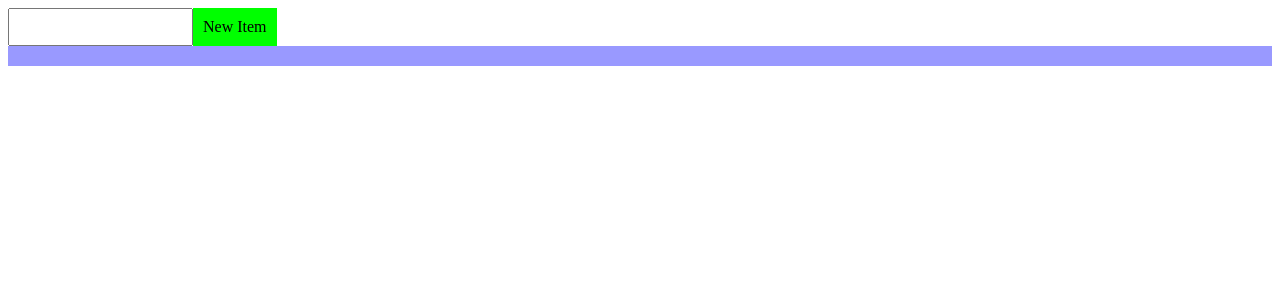
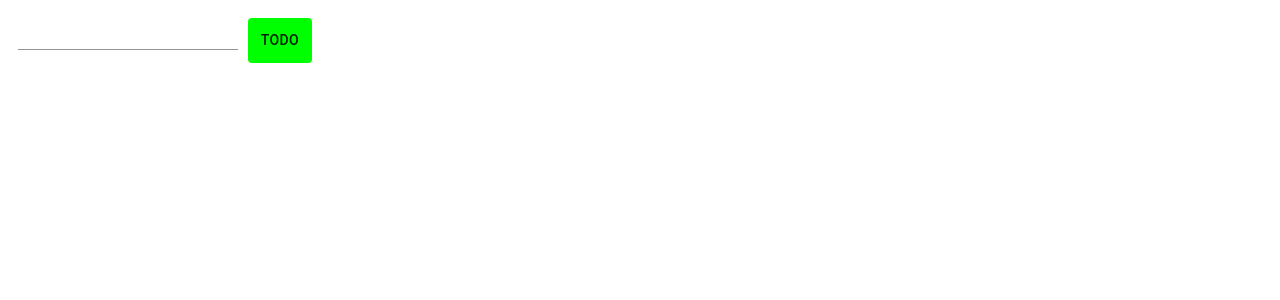
Before and after one commit to jcstange/todo, a React (Create React App) app: page / in a window 1280 px wide. Shown: the top 300 px of the page. Built offline with nearby package versions, Linux system fonts and the light colour scheme.

Commit message:
Improves UI with Material Components

```diff
--- a/package.json
+++ b/package.json
@@ -3,6 +3,8 @@
   "version": "0.1.0",
   "private": true,
   "dependencies": {
+    "@material-ui/core": "^4.12.3",
+    "@material-ui/icons": "^4.11.2",
     "@reduxjs/toolkit": "^1.6.1",
     "@types/react-dom": "^17.0.9",
     "@types/react-redux": "^7.1.18",
--- a/src/App.tsx
+++ b/src/App.tsx
@@ -3,6 +3,7 @@ import { useDispatch, useSelector } from 'react-redux'
 import { Dispatch } from 'redux'
 import { addTodo } from './actions'
 import { TodoListItem } from './todo'
+import { TextField, Button } from '@material-ui/core'
 
 export const App : React.FC = () => {
 
@@ -15,7 +16,13 @@ export const App : React.FC = () => {
             display: "inline"
         },
         input: {
-            display: 'flex'
+            display: 'flex',
+            flex:'space-between',
+            padding: 10,
+        },
+        list: {
+            display: 'inline-block',
+            margin: 10
         },
         button: {
             borderWidth: 3,
@@ -53,16 +60,16 @@ export const App : React.FC = () => {
 
     return <div style={styles.app}>
         <div style= {styles.input}>
-            <input type="text" name="todo" />
-            <div
+            <TextField type="text" id="todo" name="todo" style={{marginRight: 10}}/>
+            <Button
                 style= {styles.button}
                 onClick={() => {
                     const todo = createTodo()
                     if(todo !== null) dispatch(addTodo(todo))
                 }}>
-                New Item
-            </div>
+                TODO
+            </Button>
         </div>
-        <div style= {{...styles.button, backgroundColor: '#9999FF'}}>{todoList()}</div>
+        <div style= {styles.list}>{todoList()}</div>
         </div>
 }
--- a/src/todo.tsx
+++ b/src/todo.tsx
@@ -3,6 +3,8 @@ import React from 'react'
 import { useDispatch } from 'react-redux'
 import { Dispatch } from 'redux'
 import { checkTodo, uncheckTodo, removeTodo } from './actions'
+import { Checkbox } from '@material-ui/core'
+import { Delete } from '@material-ui/icons'
 
 type TodoItemProps = {
     todo: Todo
@@ -12,41 +14,43 @@ export const TodoListItem: React.FC<TodoItemProps> = ({ todo }) => {
     const styles = {
         item: {
             display: 'flex',
-            padding: 12
+            padding: 12,
+            borderStyle: 'none',
+            borderWidth: 2,
+            borderRadius: 5,
+            justifyContent: 'center',
+            backgroundColor: '#eaeaea'
         },
         checkbox: {
             margin: 10,
+            borderStyle: 'inset',
             borderColor: '#000',
             borderWidth: 2,
             borderRadius: 1,
             padding: 10
         },
         description: {
-            margin: 10
+            margin: 20,
+            color: '#333333',
+            fontFamily: 'Roboto'
         },
-        removeTodo: {}
+        removeTodo: {
+            margin: 20
+        }
     }
 
     const dispatch: Dispatch<any> = useDispatch()
 
     return (
         <div style={styles.item}>
-            {todo.isChecked
-            ? <div style={styles.checkbox}
-                onClick={() => dispatch(uncheckTodo(todo))}>
-                    Checked
-            </div>
-            : <div style={styles.checkbox}
-                onClick={() => dispatch(checkTodo(todo))}>
-                    Unchecked
-            </div> }
+            <Checkbox checked={todo.isChecked} onClick={() =>
+                todo.isChecked ? dispatch(uncheckTodo(todo)) : dispatch(checkTodo(todo))}/>
             <div style={styles.description}>
                 {todo.description}
             </div>
-            <div style={styles.removeTodo}
+            <Delete style={styles.removeTodo}
                 onClick={() => dispatch(removeTodo(todo))}>
-                    Remove
-            </div>
+            </Delete>
         </div>
     )
 }
```
